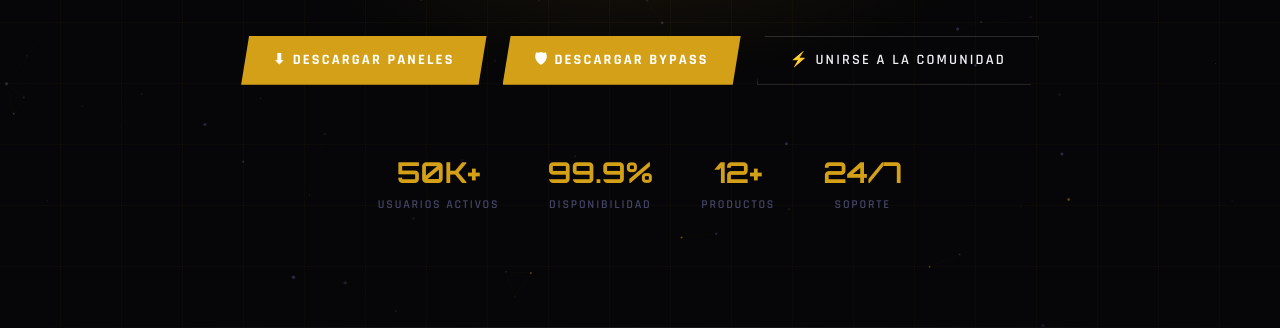
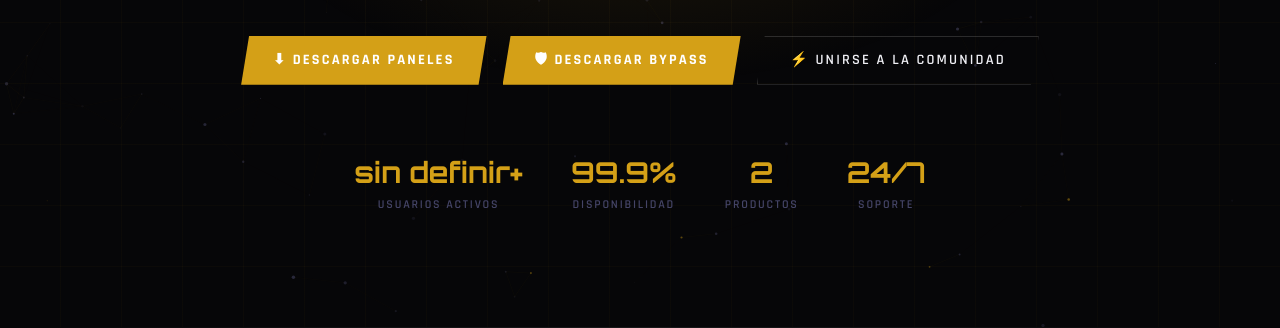
Before and after one commit to Dree334/zerocheats, a plain HTML site: page index.html in a window 1280 px wide. Shown: the part 473-801 px from the top of the page. Drawn offline with Linux system fonts and the light colour scheme; no server answers.

Commit message:
Update index.html

```diff
--- a/index.html
+++ b/index.html
@@ -263,9 +263,9 @@
       <a href="#discord" class="btn-secondary">⚡ Unirse a la Comunidad</a>
     </div>
     <div class="hero-stats">
-      <div class="hero-stat"><div class="hero-stat-num">50K+</div><div class="hero-stat-label">Usuarios Activos</div></div>
+      <div class="hero-stat"><div class="hero-stat-num">sin definir+</div><div class="hero-stat-label">Usuarios Activos</div></div>
       <div class="hero-stat"><div class="hero-stat-num">99.9%</div><div class="hero-stat-label">Disponibilidad</div></div>
-      <div class="hero-stat"><div class="hero-stat-num">12+</div><div class="hero-stat-label">Productos</div></div>
+      <div class="hero-stat"><div class="hero-stat-num">2</div><div class="hero-stat-label">Productos</div></div>
       <div class="hero-stat"><div class="hero-stat-num">24/7</div><div class="hero-stat-label">Soporte</div></div>
     </div>
   </div>
```
